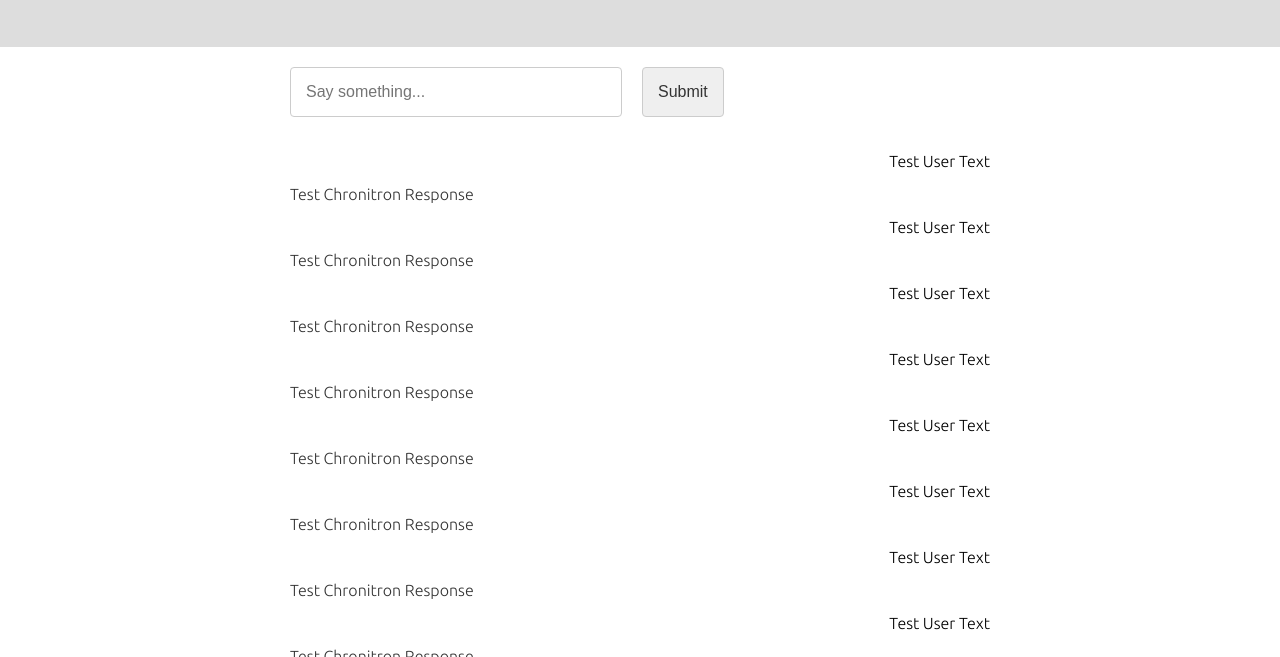
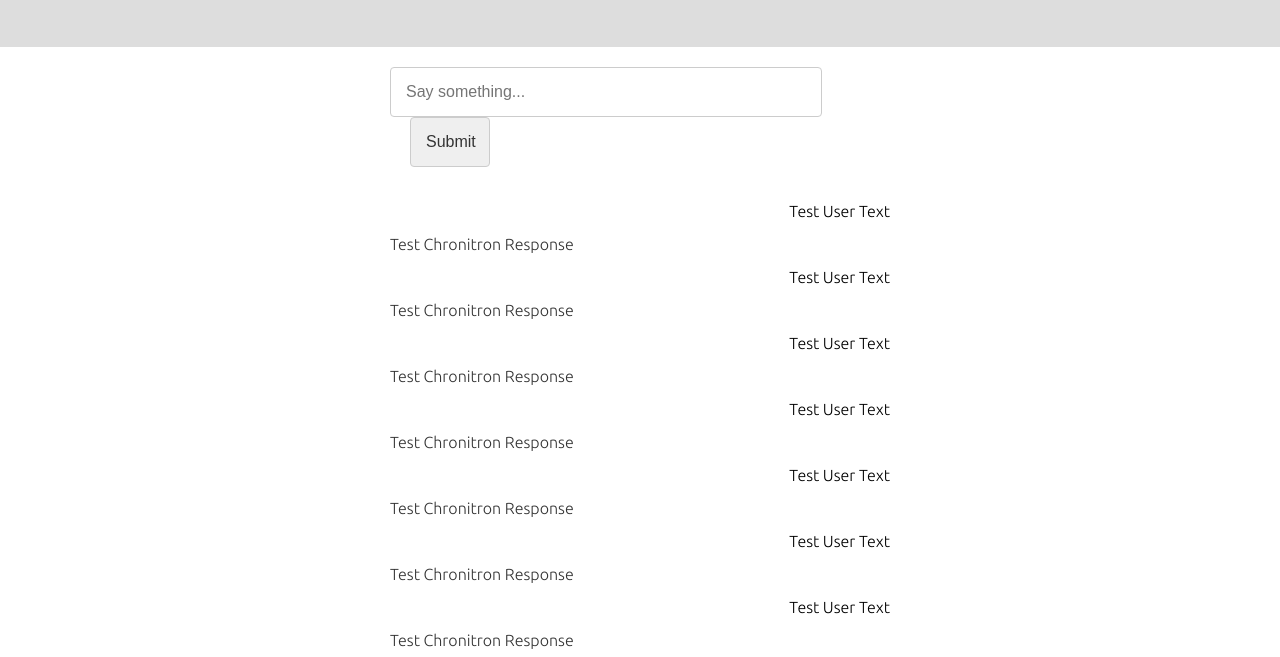
Before and after one commit to AMGTeen/Chronitron, a plain HTML site: page index.html in a window 1280 px wide. Shown: the part 143-800 px from the top of the page. Drawn offline with nearby package versions, Linux system fonts and the light colour scheme.

Commit message:
Update index.html

```diff
--- a/index.html
+++ b/index.html
@@ -36,7 +36,7 @@
       }
       div.body {
         margin: 20px auto;
-        max-width: 700px;
+        max-width: 500px;
       }
       input[type=text] {
         padding: 15px;
@@ -44,7 +44,7 @@
         border: 1px solid #cccccc;
         font-size: 16px;
         display: inline-block;
-        width: 300px;
+        width: 400px;
       }
       .output {
         margin-top: 15px;
@@ -65,12 +65,12 @@
         margin-left: 20px;
         padding: 15px;
         border-radius: 4px;
+        width: 80px;
         border: 1px solid #cccccc;
         font-size: 16px;
         color: #333333;
       }
       .buttons {
-        margin: auto;
 
       }
     </style>
```
